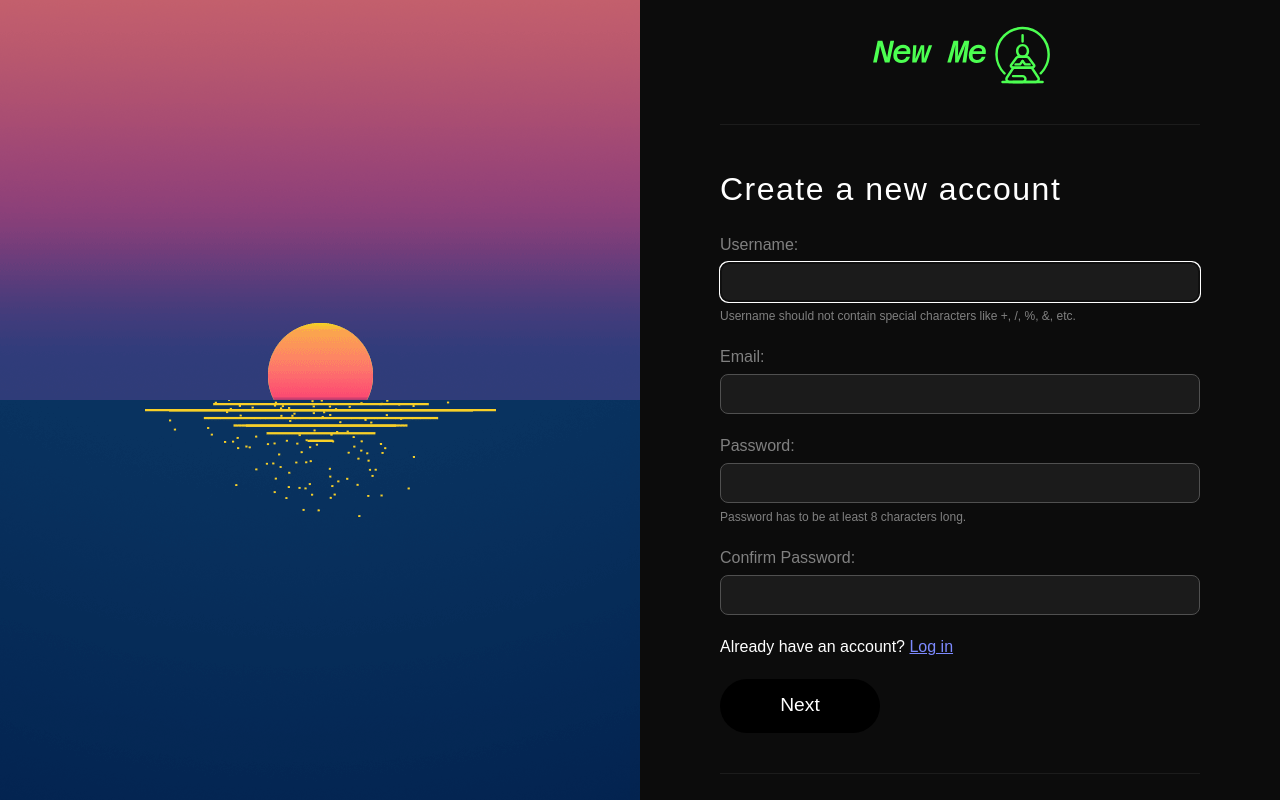
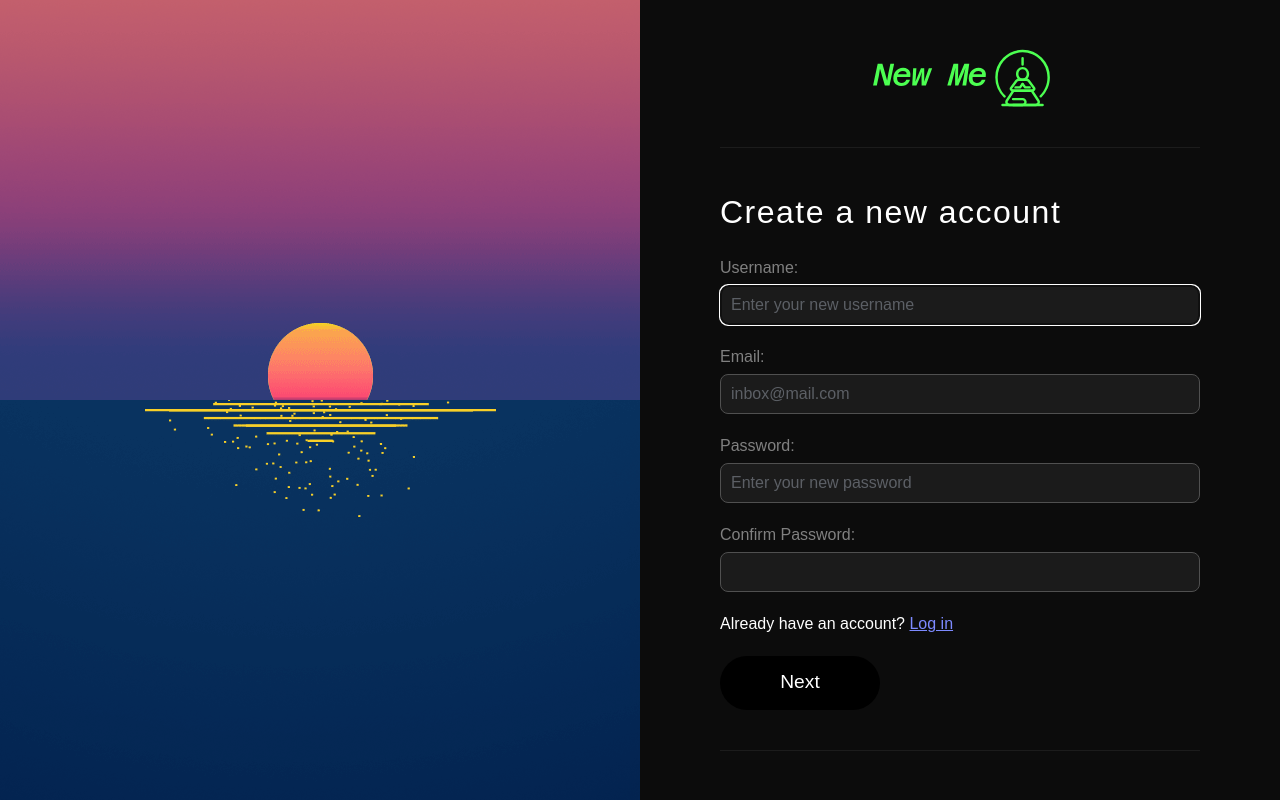
Before and after one commit to Kanres-GH/sobriety-front, a React (Vite) app: page /register in a window 1280 px wide. Built offline with nearby package versions, Linux system fonts and the light colour scheme.

Commit message:
added registration input validation for steps 1 and 2

```diff
--- a/src/App.tsx
+++ b/src/App.tsx
@@ -4,7 +4,6 @@ import MainPage from './components/MainPage'
 import LoginPage from './components/LoginPage'
 import RegisterPage from './components/RegisterPage'
 import PageNotFound from './components/PageNotFound'
-import { useState, useEffect } from 'react'
 
 export default function App() {
 
--- a/src/components/RegisterFinalForm.tsx
+++ b/src/components/RegisterFinalForm.tsx
@@ -17,7 +17,7 @@ export default function RegisterFinalForm() {
                 <hr style={{display: 'block', borderColor: '#ffffff', border: 0, height: '1px', borderTop: '1px solid #5c5c5c', width: '50%', alignSelf: 'center'}}/>
                 <div className="reg-log-checkbox">
                     <input type="checkbox" className="reg-log-check"/>
-                    <label style={{fontSize: 'small'}}>I agree to receive newsletters and keep me updated on new products and promotions.</label>
+                    <label style={{fontSize: 'small'}}>I agree to receive newsletters and keep me updated on new products and promotions (optional)</label>
                 </div>
             </form>
         </>
--- a/src/components/RegisterPage.tsx
+++ b/src/components/RegisterPage.tsx
@@ -11,6 +11,7 @@ type FormData = {
     email: string,
     password: string,
     cpassword: string,
+    addiction: string,
 }
 
 const INITIAL_DATA: FormData = {
@@ -18,42 +19,150 @@ const INITIAL_DATA: FormData = {
     email: "",
     password: "",
     cpassword: "",
+    addiction: "",
 }
 
 export default function RegisterPage() {
-    const [data, setData] = useState(INITIAL_DATA)
-    const { step, next, back, isFirstStep, isLastStep } = useMultiForm([<UserDataForm {...data} updateFields={updateFields} />, <AddictionListForm />, <RegisterFinalForm />])
+    const [data, setData] = useState(INITIAL_DATA);
+    const [addiction, setAddiction] = useState("Select from the list below.");
+    const [errors, setErrors] = useState({
+        username: "",
+        email: "",
+        password: "",
+        cpassword: "",
+        addiction: "",
+    });
+
+    const { currentStepIndex, step, next, back, isFirstStep, isLastStep } = useMultiForm([
+        <UserDataForm {...data} updateFields={updateFields} errors={errors} />,
+        <AddictionListForm addiction={addiction} setAddiction={setAddiction} error={errors.addiction}/>,
+        <RegisterFinalForm />,
+    ]);
 
     function updateFields(fields: Partial<FormData>) {
-        setData(prev => {
-            return {...prev, ...fields}
-        })
+        setData((prev) => {
+            return { ...prev, ...fields };
+        });
+
+        // Clear specific field error if the input is now valid
+        setErrors((prevErrors) => {
+            const newErrors = { ...prevErrors };
+            for (const key in fields) {
+                if (key === "username" && fields[key]!.length >= 3) {
+                    newErrors.username = "";
+                }
+                if (key === "email" && /^[^\s@]+@[^\s@]+\.[^\s@]+$/.test(fields[key]!)) {
+                    newErrors.email = "";
+                }
+                if (key === "password" && fields[key]!.length >= 6) {
+                    newErrors.password = "";
+                }
+                if (key === "cpassword" && fields[key] === data.password) {
+                    newErrors.cpassword = "";
+                }
+            }
+            return newErrors;
+        });
+    }
+
+    function validateStep(): boolean {
+        const newErrors = { ...errors };
+
+        if (currentStepIndex === 0) {
+            if (!data.username.trim() || data.username.length < 3) {
+                newErrors.username = "Username must be at least 3 characters long.";
+            } else {
+                newErrors.username = "";
+            }
+            if (!data.email.trim() || !/^[^\s@]+@[^\s@]+\.[^\s@]+$/.test(data.email)) {
+                newErrors.email = "Please enter a valid email.";
+            } else {
+                newErrors.email = "";
+            }
+            if (!data.password.trim() || data.password.length < 6) {
+                newErrors.password = "Password must be at least 6 characters long.";
+            } else {
+                newErrors.password = "";
+            }
+            if (data.cpassword !== data.password) {
+                newErrors.cpassword = "Passwords are not the same.";
+            } else {
+                newErrors.cpassword = "";
+            }
+        } else if (currentStepIndex === 1) {
+            if (addiction === "Select from the list below.") {
+                newErrors.addiction = "Please select an addiction before proceeding.";
+            } else {
+                newErrors.addiction = "";
+            }
+        }
+
+        setErrors(newErrors);
+
+        return !Object.values(newErrors).some((error) => error !== "");
     }
 
     function onSubmit(e: FormEvent) {
-        e.preventDefault()
-        next()
+        e.preventDefault();
+        if (validateStep()) {
+            next();
+        }
     }
 
     return (
-        <div className='reg-log'>
+        <div className="reg-log">
             <div className="reg-log-img" />
             <div className="reg-log-main">
                 <div className="reg-log-main-content">
-                    <img src={logo} alt="New Me Logo" style={{width: '40vw', alignSelf: 'center', minWidth: '350px'}} />
-                    <hr style={{display: 'block', borderColor: '#ffffff', border: 0, height: '1px', borderTop: '1px solid #1c1c1c'}}/>
+                    <img
+                        src={logo}
+                        alt="New Me Logo"
+                        style={{ width: '40vw', alignSelf: 'center', minWidth: '350px' }}
+                    />
+                    <hr
+                        style={{
+                            display: 'block',
+                            borderColor: '#ffffff',
+                            border: 0,
+                            height: '1px',
+                            borderTop: '1px solid #1c1c1c',
+                        }}
+                    />
                     <div className="reg-log-main-content-form">
                         <form onSubmit={onSubmit}>
                             {step}
                             <div className="reg-log-btns">
-                                {!isFirstStep && <button className='reg-log-btn' type='button' onClick={back}>Back</button>}
-                                <button className='reg-log-btn' type='submit'>{isLastStep ? "Sign Up" : "Next"}</button>
+                                {!isFirstStep && (
+                                    <button
+                                        className="reg-log-btn"
+                                        type="button"
+                                        onClick={back}
+                                    >
+                                        Back
+                                    </button>
+                                )}
+                                <button className="reg-log-btn" type="submit">
+                                    {isLastStep ? "Sign Up" : "Next"}
+                                </button>
                             </div>
-
                         </form>
                     </div>
-                    <hr style={{display: 'block', borderColor: '#ffffff', border: 0, height: '1px', borderTop: '1px solid #1c1c1c'}}/>
-                    {isLastStep && <p>By creating an account, you agree to our <span className='reg-log-span'>Terms of Use</span> and <span className='reg-log-span'>Privacy Policy</span>.</p>}
+                    <hr
+                        style={{
+                            display: 'block',
+                            borderColor: '#ffffff',
+                            border: 0,
+                            height: '1px',
+                            borderTop: '1px solid #1c1c1c',
+                        }}
+                    />
+                    {isLastStep && (
+                        <p>
+                            By creating an account, you agree to our{' '}
+                            <span className="reg-log-span">Terms of Use</span> and{' '}
+                            <span className="reg-log-span">Privacy Policy</span>.
+                        </p>
+                    )}
                 </div>
             </div>
         </div>
--- a/src/components/UserDataForm.tsx
+++ b/src/components/UserDataForm.tsx
@@ -4,39 +4,73 @@ type UserData = {
     email: string,
     password: string,
     cpassword: string,
+    addiction: string,
 }
 
 type UserFormProps = UserData & {
-    updateFields: (fields: Partial<UserData>) => void
+    updateFields: (fields: Partial<UserData>) => void;
+    errors: {
+        username: string;
+        email: string;
+        password: string;
+        cpassword: string;
+        addiction: string;
+    };
 }
 
-export default function UserDataForm({username, email, password, cpassword, updateFields }: UserFormProps) {
-
+export default function UserDataForm({ username, email, password, cpassword, updateFields, errors }: UserFormProps) {
     return (
         <>
             <div className="reg-log-main-content-heading">
-                <h1 style={{fontWeight: '500', fontSize: '2em', letterSpacing: 1.5}}>Create a new account</h1>
+                <h1 style={{ fontWeight: '500', fontSize: '2em', letterSpacing: 1.5 }}>Create a new account</h1>
             </div>
             <div className="reg-log-main-content-form-input">
-                <label htmlFor="text">Username:</label>
-                <input autoFocus required type="text" value={username} onChange={e => updateFields({username: e.target.value})} />
-                <p style={{fontSize: '12px', color: 'grey'}}>Username should not contain special characters like +, /, %, &, etc.</p>
+                <label htmlFor="username">Username:</label>
+                <input
+                    autoFocus
+                    required
+                    type="text"
+                    value={username}
+                    onChange={(e) => updateFields({ username: e.target.value })}
+                    placeholder="Enter your new username"
+                />
+                {errors.username && <p style={{ fontSize: '12px', color: 'red' }}>{errors.username}</p>}
             </div>
 
             <div className="reg-log-main-content-form-input">
                 <label htmlFor="email">Email:</label>
-                <input required type="email" value={email} onChange={e => updateFields({email: e.target.value})} />
+                <input
+                    required
+                    type="email"
+                    value={email}
+                    onChange={(e) => updateFields({ email: e.target.value })}
+                    placeholder="inbox@mail.com"
+                />
+                {errors.email && <p style={{ fontSize: '12px', color: 'red' }}>{errors.email}</p>}
             </div>
+
             <div className="reg-log-main-content-form-input">
                 <label htmlFor="password">Password:</label>
-                <input required type="password" value={password} onChange={e => updateFields({password: e.target.value})} />
-                <p style={{fontSize: '12px', color: 'grey'}}>Password has to be at least 8 characters long.</p>
-            </div>
-            <div className="reg-log-main-content-form-input">
-                <label htmlFor="password">Confirm Password:</label>
-                <input required type="password" value={cpassword} onChange={e => updateFields({cpassword: e.target.value})} />
+                <input
+                    required
+                    type="password"
+                    value={password}
+                    onChange={(e) => updateFields({ password: e.target.value })}
+                    placeholder="Enter your new password"
+                />
+                {errors.password && <p style={{ fontSize: '12px', color: 'red' }}>{errors.password}</p>}
             </div>
 
+            <div className="reg-log-main-content-form-input">
+                <label htmlFor="cpassword">Confirm Password:</label>
+                <input
+                    required
+                    type="password"
+                    value={cpassword}
+                    onChange={(e) => updateFields({ cpassword: e.target.value })}
+                />
+                {errors.cpassword && <p style={{ fontSize: '12px', color: 'red' }}>{errors.cpassword}</p>}
+            </div>
             <p>Already have an account? <Link to='/login'><span className='reg-log-span'>Log in</span></Link></p>
         </>
     );
--- a/src/static/css/reg-log.css
+++ b/src/static/css/reg-log.css
@@ -174,6 +174,10 @@ input:-webkit-autofill:active{
     gap: 5px;
 }
 
+.reg-log-main-content-form-input input::placeholder {
+    opacity: 0.5;
+}
+
 .reg-log-span {
     text-decoration: underline;
     color: rgb(125, 138, 255);
```
Also changed, not shown: src/components/AddictionListForm.tsx (+12 -5 lines), 1 other file (tests, documents, lock files or other folders).
